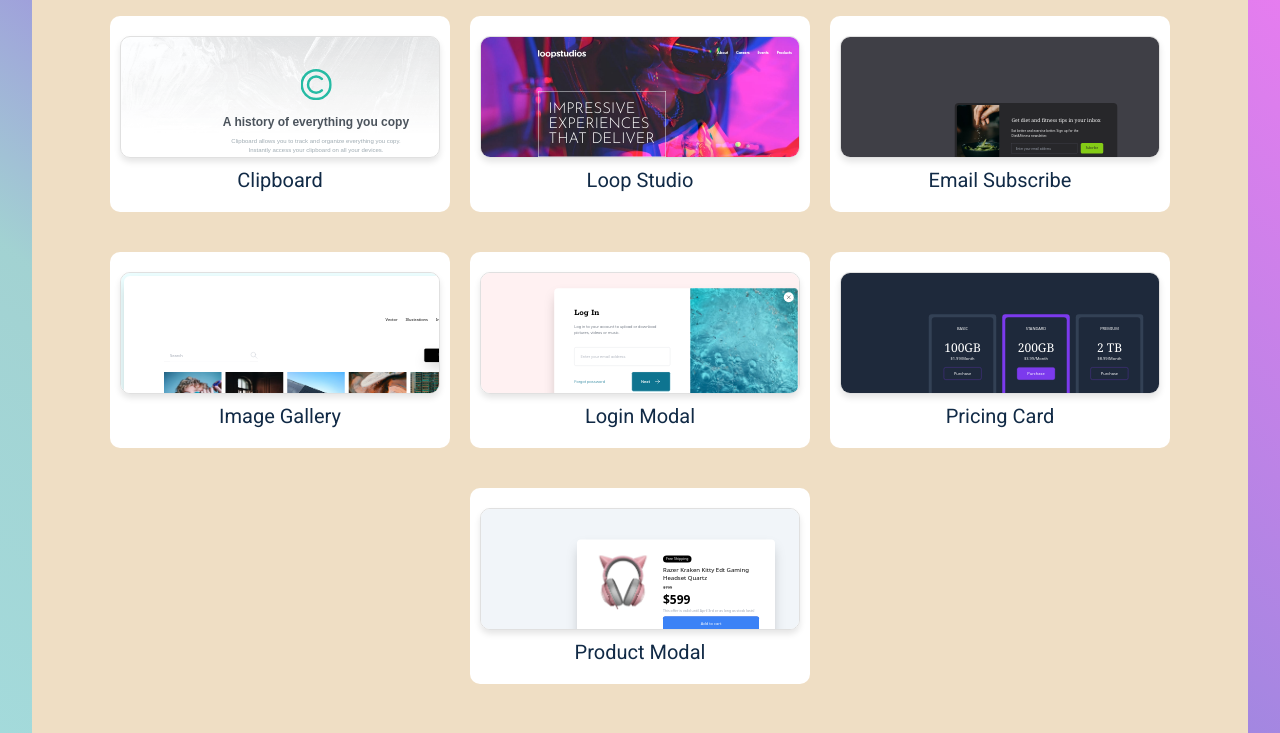
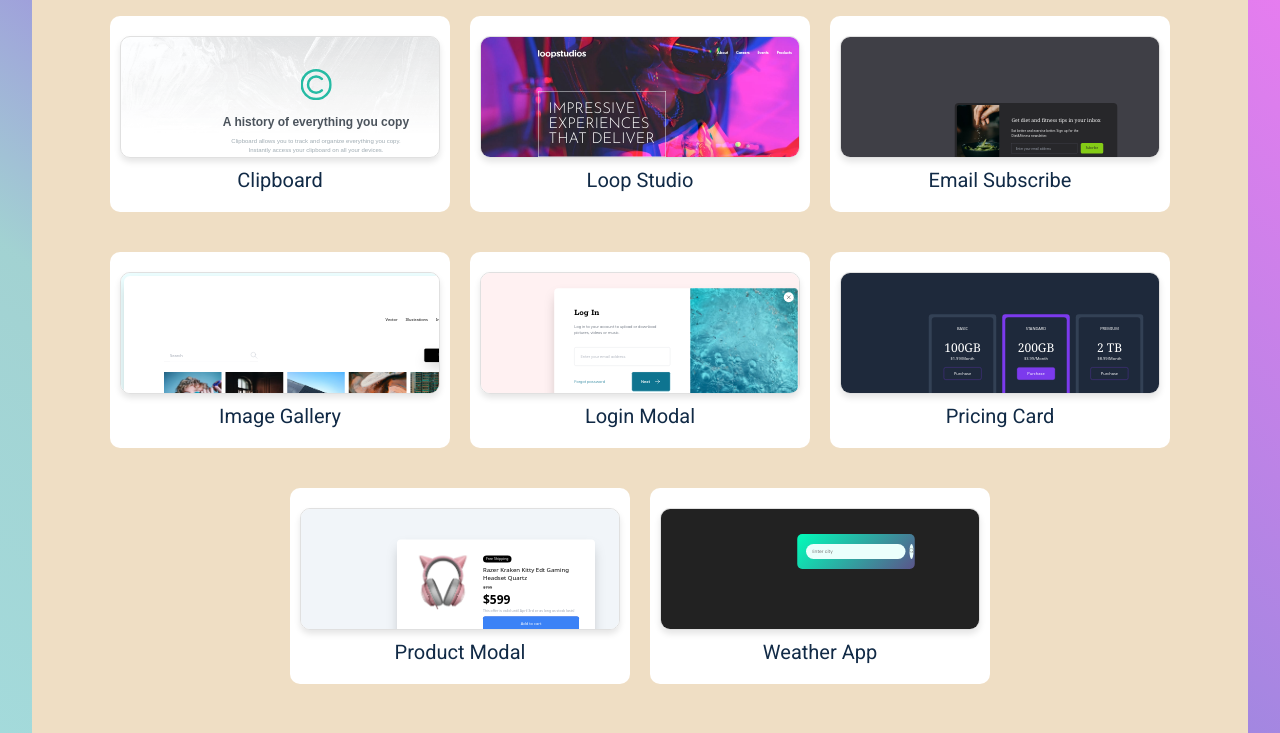
Before and after one commit to sepide-rezzayi/sepide-rezzayi.github.io, a plain HTML site: page index.html in a window 1280 px wide. Shown: the part 1334-2067 px from the top of the page. Drawn offline with nearby package versions, Linux system fonts and the light colour scheme; a web font is replaced by a local one.

Commit message:
add new project "weather app"

```diff
--- a/index.html
+++ b/index.html
@@ -311,6 +311,23 @@
               >product modal</a
             >
           </div>
+          <!-- weather App -->
+          <div class="site">
+            <div class="preview">
+              <iframe
+                class="iframe-wrapper"
+                src="./projects/weather APP/index.html"
+                frameborder="0"
+                title="Site Preview"
+              ></iframe>
+            </div>
+            <a
+              class="preview-link"
+              href="./projects/weather APP/index.html"
+              target="_blank"
+              >weather app</a
+            >
+          </div>
         </div>
       </div>
       <!-- ! CONTACT ME -->
```
